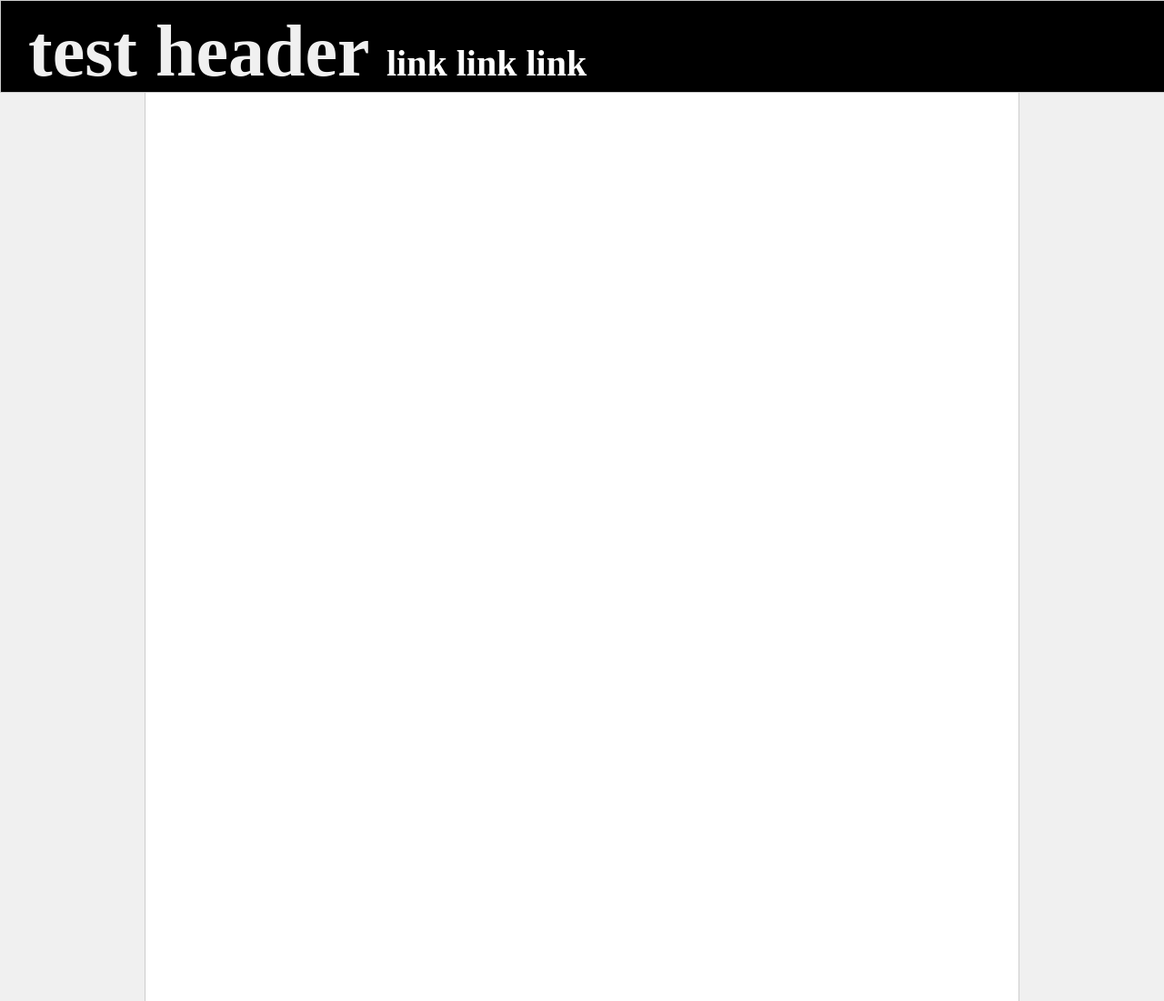
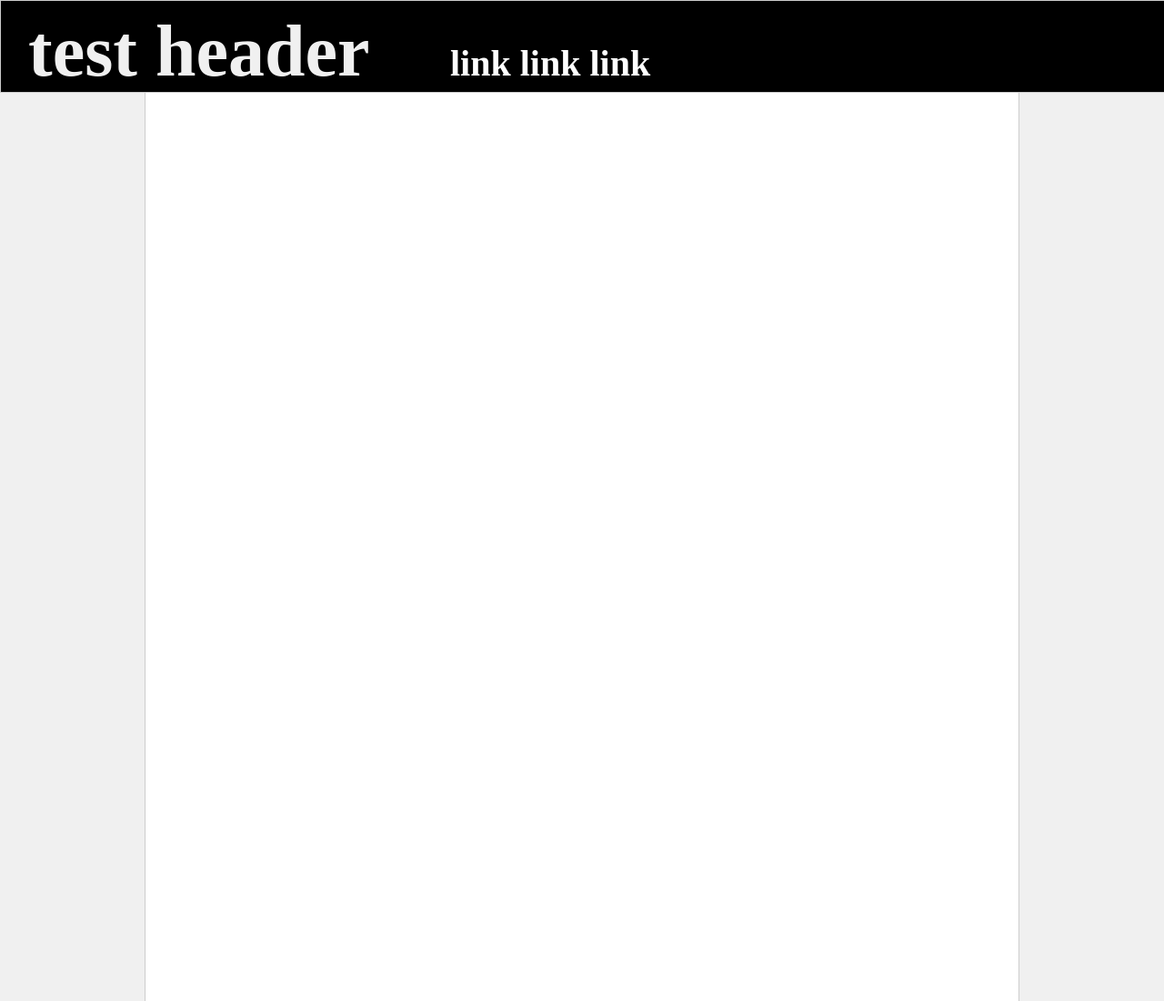
Before and after one commit to Gezza44/Website, a plain HTML site: page index.html in a window 1280 px wide. Shown: the top 1100 px of the page at 91% size. Drawn offline with Linux system fonts and the light colour scheme.

Commit message:
Update index.html

```diff
--- a/index.html
+++ b/index.html
@@ -34,7 +34,7 @@
       <div class='header'>
       <h1 style="color:#F0F0F0; font-size: 40px; margin-top: 10px; margin-right: 30px; margin-left: 30px;">
       <span class="bigger"> test header </span>
-      <span class= "colour"><a href='#'> link </a><a href='#'> link </a><a href='#'> link </a></span> </h1>
+      <span class= "colour"><a href='#'> &nbsp; &nbsp;&nbsp;&nbsp;&nbsp;  link </a><a href='#'> link </a><a href='#'> link </a></span> </h1>
 
 </div>
 
```
